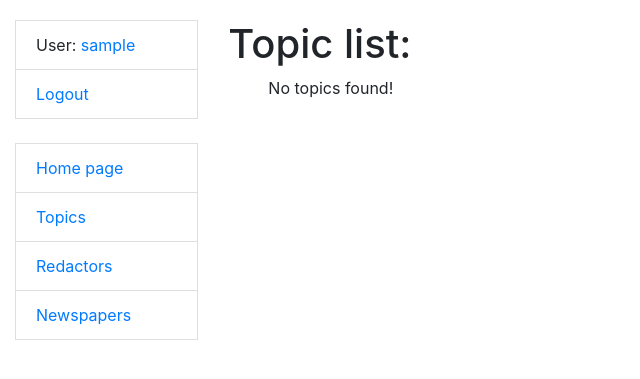
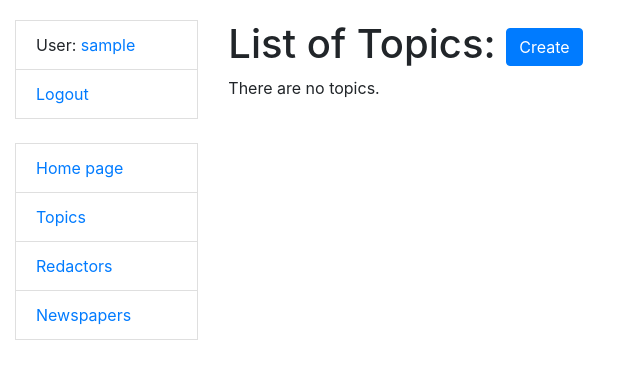
Before and after one commit to tpavliohlo/media-agency, a Django app: page /topics/ in a window 1280 px wide. Shown: the top 379 px of the page, without its empty margins (0-640 px from the left). Run offline with Django 5.2, Linux system fonts and the light colour scheme; the visitor is signed in with stand-in values (Sample User, id 1); data that the repository does not hold is empty.

Commit message:
add <table> view to topic_list and implement topic-update & topic-delete

```diff
--- a/templates/catalog/topic_list.html
+++ b/templates/catalog/topic_list.html
@@ -1,14 +1,37 @@
 {% extends "base.html" %}
 
 {% block content %}
-  <h1>Topic list:</h1>
-  <ul>
-  {% for topic in topic_list %}
-    <li>
-      {{ topic.name }}
-    </li>
-    {% empty %}
-    <span>No topics found!</span>
-  {% endfor %}
-  </ul>
+  <h1>
+    List of Topics:
+    <a href="{% url 'catalog:topic-create' %}" class="btn btn-primary link-to-page">
+    Create
+    </a>
+  </h1>
+
+  {% if topic_list %}
+    <table class="table">
+      <tr>
+        <th>ID</th>
+        <th>Name</th>
+        <th>Update</th>
+        <th>Delete</th>
+      </tr>
+
+    {% for topic in topic_list %}
+      <tr>
+        <td>{{ topic.id }}</td>
+        <td>{{ topic.name }}</td>
+        <td><a href="{% url 'catalog:topic-update' topic.id %}">Update</a></td>
+        <td><a style="color: red"
+               href="{% url 'catalog:topic-delete' topic.id %}">
+          Delete
+            </a>
+        </td>
+      </tr>
+    {% endfor %}
+    </table>
+
+  {% else %}
+    <p>There are no topics.</p>
+  {% endif %}
 {% endblock %}
```
